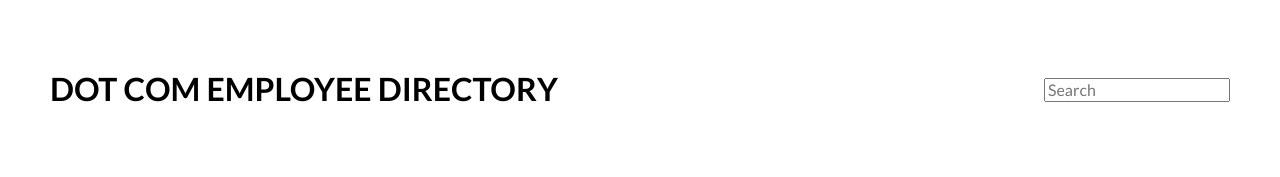
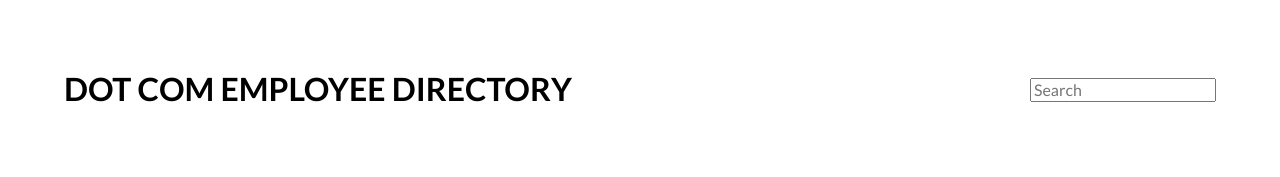
Before and after one commit to cjoleary/FEWD-Project-8, a plain HTML site: page index.html in a window 1280 px wide. Shown: the top 177 px of the page. Drawn offline with Linux system fonts and the light colour scheme.

Commit message:
removed max-width for <main>, added left/right auto margin for header

```diff
--- a/css/styles.css
+++ b/css/styles.css
@@ -38,15 +38,14 @@
     }
 
     header {
-        margin: 50px 0 25px;
+        margin: 50px auto 25px;
         text-align: center;
-        width: 100%;
+        width: 90%;
         grid-area: header;
     }
 
     main {
         width: 90%;
-        max-width: 1000px;
         margin: 25px auto;
         display: grid;
         grid-template-columns: repeat(auto-fit, minmax(200px, 1fr));
@@ -108,7 +107,6 @@
             display: flex;
             justify-content: space-between;
             align-items: center;
-            padding: 0 50px;
         }
 
         h1 {
```
